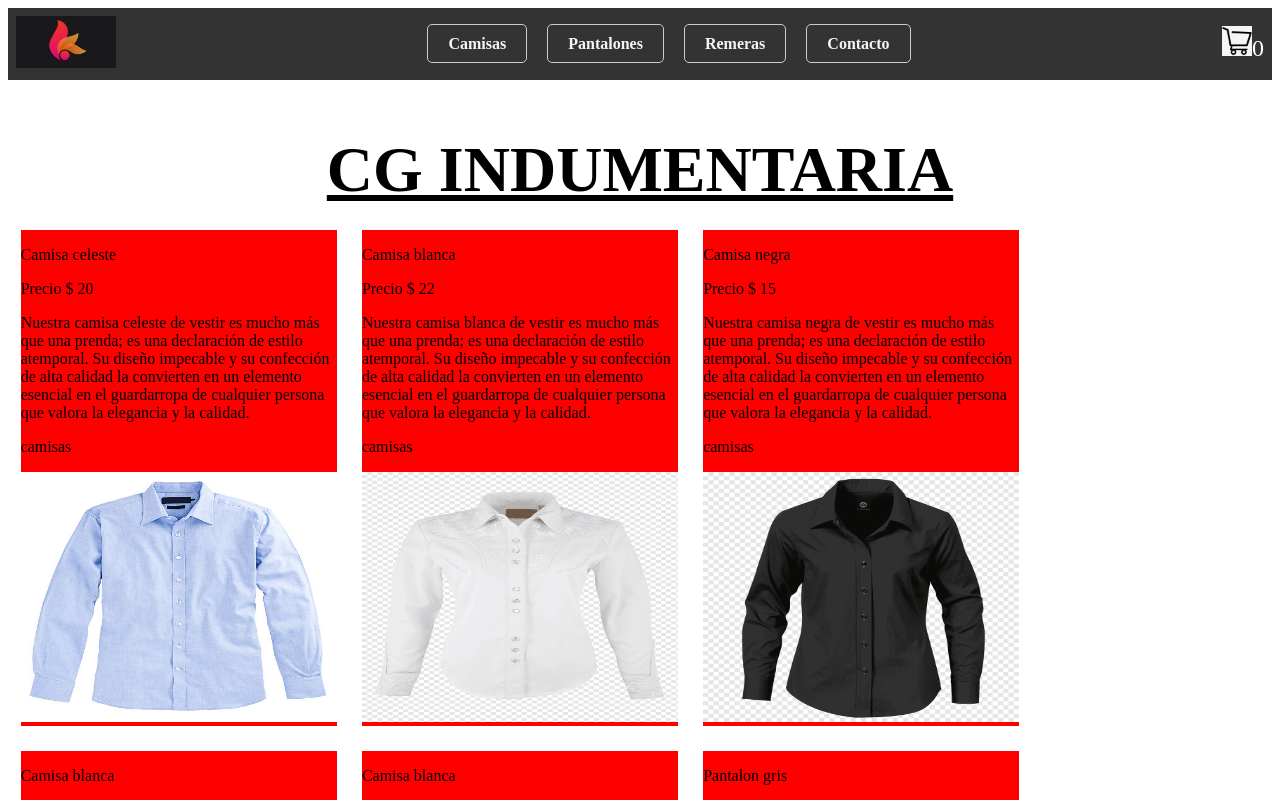
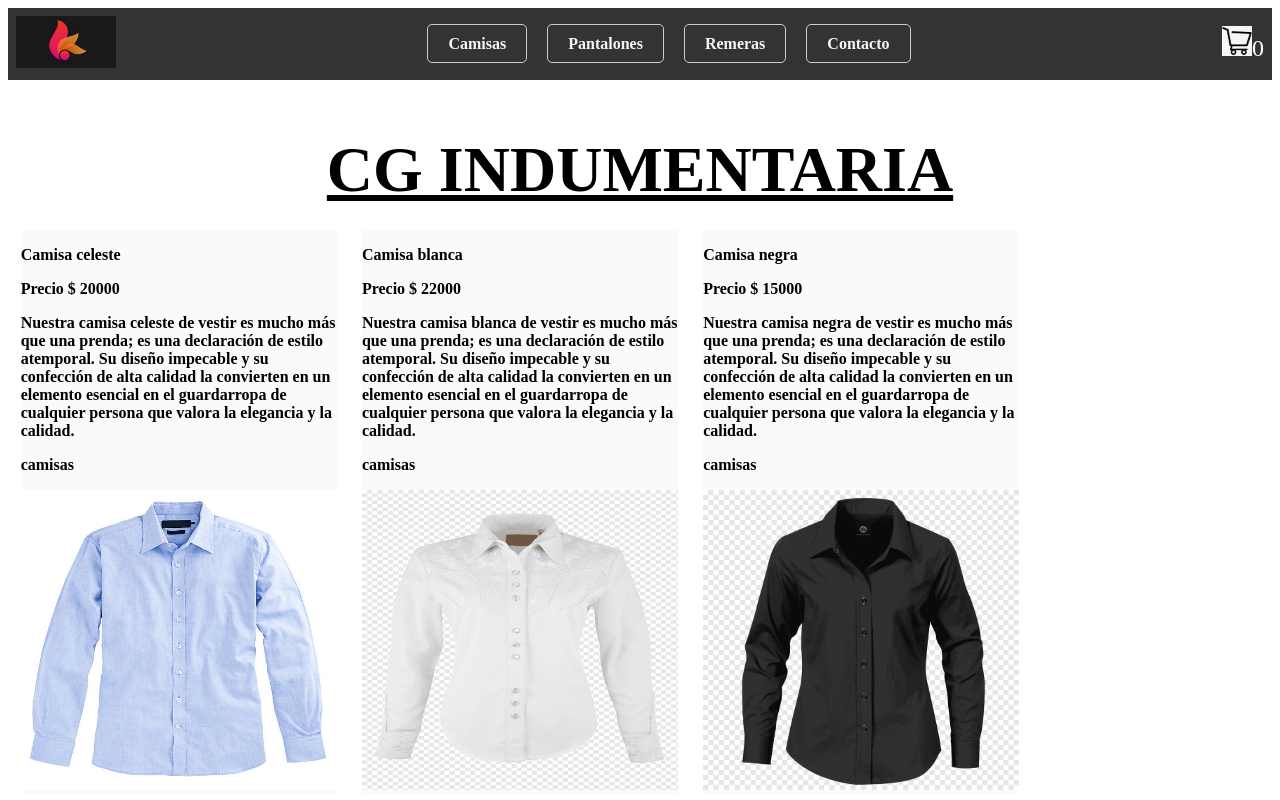
Before and after one commit to GonzaloRaniti/ProyectoFinalReact-Raniti, a React (Vite) app: page / in a window 1280 px wide. Shown: the top 800 px of the page. Built offline with nearby package versions, Linux system fonts and the light colour scheme.

Commit message:
Agregando estilos

```diff
--- a/productos.json
+++ b/productos.json
@@ -2,7 +2,7 @@
     {
         "id": 1,
         "titulo": "Camisa celeste",
-        "precio": 20.000,
+        "precio": 20000,
         "descripcion": "Nuestra camisa celeste de vestir es mucho más que una prenda; es una declaración de estilo atemporal. Su diseño impecable y su confección de alta calidad la convierten en un elemento esencial en el guardarropa de cualquier persona que valora la elegancia y la calidad.",
         "categoria":  "camisas",
         "image": "./camisa-1.png"
@@ -10,7 +10,7 @@
     {
         "id": 2,
         "titulo": "Camisa blanca",
-        "precio": 22.000,
+        "precio": 22000,
         "descripcion": "Nuestra camisa blanca de vestir es mucho más que una prenda; es una declaración de estilo atemporal. Su diseño impecable y su confección de alta calidad la convierten en un elemento esencial en el guardarropa de cualquier persona que valora la elegancia y la calidad.",
         "categoria":  "camisas",
         "image": "./camisa-2.png"
@@ -18,7 +18,7 @@
     {
         "id": 3,
         "titulo": "Camisa negra",
-        "precio": 15.000,
+        "precio": 15000,
         "descripcion": "Nuestra camisa negra de vestir es mucho más que una prenda; es una declaración de estilo atemporal. Su diseño impecable y su confección de alta calidad la convierten en un elemento esencial en el guardarropa de cualquier persona que valora la elegancia y la calidad.",
         "categoria":  "camisas",
         "image": "./camisa-3.png"
@@ -26,7 +26,7 @@
     {
         "id": 4,
         "titulo": "Camisa blanca",
-        "precio": 45.000,
+        "precio": 45000,
         "descripcion": "Nuestra camisa blanca de vestir es mucho más que una prenda; es una declaración de estilo atemporal. Su diseño impecable y su confección de alta calidad la convierten en un elemento esencial en el guardarropa de cualquier persona que valora la elegancia y la calidad.",
         "categoria":  "camisas",
         "image": "./camisa-4.png"
@@ -34,7 +34,7 @@
     {
         "id": 5,
         "titulo": "Camisa blanca",
-        "precio": 60.000,
+        "precio": 60000,
         "descripcion": "Nuestra camisa blanca de vestir es mucho más que una prenda; es una declaración de estilo atemporal. Su diseño impecable y su confección de alta calidad la convierten en un elemento esencial en el guardarropa de cualquier persona que valora la elegancia y la calidad.",
         "categoria":  "camisas",
         "image": "./camisa-5.png"
@@ -42,7 +42,7 @@
     {
         "id": 6,
         "titulo": "Pantalon gris",
-        "precio": 30.000,
+        "precio": 30000,
         "descripcion": "Nuestro pantalon gris es mucho más que una prenda; es una expresión de estilo y autenticidad. Con su característico tono azul, este jean es un lienzo en blanco que te permite crear looks infinitos para cada ocasión.",
         "categoria":  "pantalones",
         "image": "./pantalon.png"
@@ -50,7 +50,7 @@
     {
         "id": 7,
         "titulo": "Jean celeste",
-        "precio": 50.000,
+        "precio": 50000,
         "descripcion": "Nuestro jean celeste es mucho más que una prenda; es una expresión de estilo y autenticidad. Con su característico tono azul, este jean es un lienzo en blanco que te permite crear looks infinitos para cada ocasión.",
         "categoria":  "pantalones",
         "image": "./pantalon-2.png"
@@ -58,7 +58,7 @@
     {
         "id": 8,
         "titulo": "Jean destenido",
-        "precio": 45.000,
+        "precio": 45000,
         "descripcion": "Nuestro jean azulado es mucho más que una prenda; es una expresión de estilo y autenticidad. Con su característico tono azul, este jean es un lienzo en blanco que te permite crear looks infinitos para cada ocasión.",
         "categoria":  "pantalones",
         "image": "./pantalon-3.png"
@@ -66,7 +66,7 @@
     {
         "id": 9,
         "titulo": "Jean gris destenido",
-        "precio": 20.000,
+        "precio": 20000,
         "descripcion": "Nuestro jean desteñido gris es mucho más que una prenda de vestir; es una declaración de estilo. Su diseño meticulosamente elaborado presenta sutiles efectos de desteñido en tonos grises, creando un aspecto desgastado y contemporáneo que se adapta perfectamente a cualquier ocasión.",
         "categoria":  "pantalones",
         "image": "./pantalon-4.png"
@@ -74,7 +74,7 @@
     {
         "id": 10,
         "titulo": "Bermuda gris",
-        "precio": 55.000,
+        "precio": 55000,
         "descripcion": "Nuestra bermuda gris es mucho más que una prenda; es una expresión de estilo y autenticidad. Con su característico tono azul, este jean es un lienzo en blanco que te permite crear looks infinitos para cada ocasión.",
         "categoria":  "pantalones",
         "image": "./pantalon-5.png"
@@ -82,7 +82,7 @@
     {
         "id": 11,
         "titulo": "Remera Blanca",
-        "precio": 20.000,
+        "precio": 20000,
         "descripcion": " Nuestra remera blanca es un claro ejemplo de cómo la sencillez puede ser sinónimo de elegancia. Esta prenda es mucho más que una remera; es una declaración de estilo versátil y atemporal.",
         "categoria":  "remeras",
         "image": "./remera.png"
@@ -90,7 +90,7 @@
     {
         "id": 12,
         "titulo": "Remera Negra",
-        "precio": 35.000,
+        "precio": 35000,
         "descripcion": "Nuestra remera Negra es un claro ejemplo de cómo la sencillez puede ser sinónimo de elegancia. Esta prenda es mucho más que una remera; es una declaración de estilo versátil y atemporal.",
         "categoria":  "remeras",
         "image": "./remera-2.png"
@@ -98,7 +98,7 @@
     {
         "id": 13,
         "titulo": "Remera blanca",
-        "precio": 25.000,
+        "precio": 25000,
         "descripcion": "Nuestra remera blanca es un claro ejemplo de cómo la sencillez puede ser sinónimo de elegancia. Esta prenda es mucho más que una remera; es una declaración de estilo versátil y atemporal.",
         "categoria":  "remeras",
         "image": "./remera-3.png"
@@ -106,7 +106,7 @@
     {
         "id": 14,
         "titulo": "Remera negra en u",
-        "precio": 40.000,
+        "precio": 40000,
         "descripcion": "Nuestra remera negra en U es un claro ejemplo de cómo la sencillez puede ser sinónimo de elegancia. Esta prenda es mucho más que una remera; es una declaración de estilo versátil y atemporal.",
         "categoria":  "remeras",
         "image": "./remera-4.png"
@@ -114,7 +114,7 @@
     {
         "id": 15,
         "titulo": "Remera negra entallada",
-        "precio": 12.000,
+        "precio": 12000,
         "descripcion": "Nuestra remera negra entallada es un claro ejemplo de cómo la sencillez puede ser sinónimo de elegancia. Esta prenda es mucho más que una remera; es una declaración de estilo versátil y atemporal.",
         "categoria":  "remeras",
         "image": "./remera-5.png"
--- a/src/App.css
+++ b/src/App.css
@@ -1,3 +1,4 @@
+
 
 .navbar {
   display: flex;
@@ -20,7 +21,7 @@
   list-style: none;
   padding: 0;
   display: flex;
-  gap: 20px; /* Espacio entre los enlaces */
+  gap: 20px;
 }
 
 .nav-link {
@@ -163,9 +164,13 @@
 }
 
 .card{
-  background-color: red;
+  background-color: #fafafa;
   width: 25%;
   margin: 1%;
+}
+
+.card p {
+  font-weight: bold;
 }
 
 .prueba{
@@ -176,5 +181,5 @@
 
 .img{
   width: 100%;
-  height: 250px;
+  height: 300px;
 }
```
